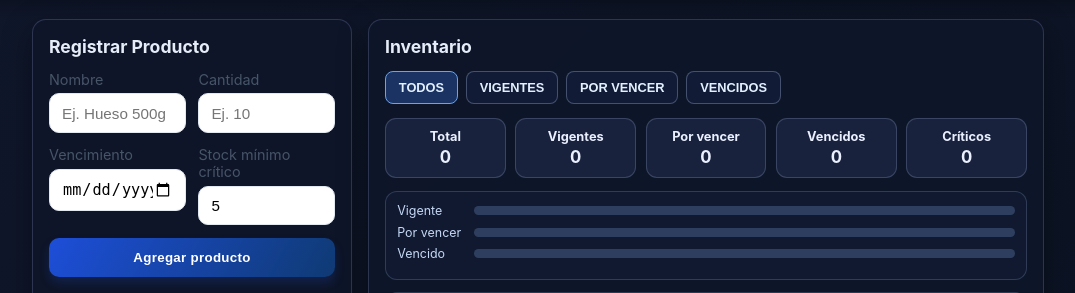
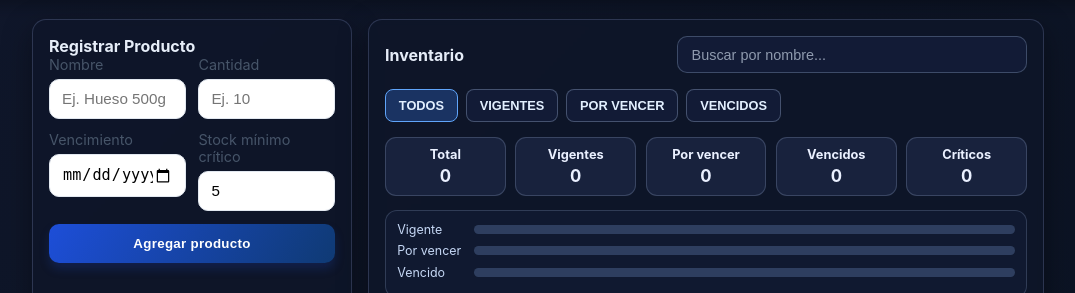
Before and after one commit to vicenteantoniosagreh-sudo/inventario-alertas, a PHP site: page / in a window 1280 px wide. Shown: the part 67-360 px from the top of the page, without its empty margins (102-1177 px from the left). Run offline with PHP 8.4, Linux system fonts and the light colour scheme.

Commit message:
se agrego barra de busqueda

```diff
--- a/frontend/css/style.css
+++ b/frontend/css/style.css
@@ -124,8 +124,9 @@ body {
 }
 
 .panel h2 {
-    margin: 0 0 0.85rem;
-    font-size: 1.1rem;
+    margin: 0;
+    font-size: 1rem;
+    white-space: nowrap;
 }
 
 .form-grid {
@@ -192,7 +193,33 @@ body {
     display: flex;
     align-items: center;
     justify-content: space-between;
-    gap: 0.75rem;
+    gap: 1.5rem;
+    margin-bottom: 1rem;
+}
+
+.search-box {
+    flex: 0 1 350px;
+}
+
+.search-input {
+    width: 100%;
+    padding: 0.6rem 0.85rem;
+    border: 1px solid rgba(144, 163, 195, 0.35);
+    background: rgba(20, 30, 59, 0.8);
+    border-radius: 10px;
+    color: #e3f0ff;
+    font-size: 0.9rem;
+    transition: border-color .2s ease, background .2s ease;
+}
+
+.search-input::placeholder {
+    color: rgba(227, 240, 255, 0.6);
+}
+
+.search-input:focus {
+    outline: none;
+    border-color: #60a5fa;
+    background: rgba(25, 35, 69, 0.9);
 }
 
 .tabs {
--- a/frontend/index.php
+++ b/frontend/index.php
@@ -46,6 +46,9 @@
             <section class="panel list-panel">
                 <div class="toolbar">
                     <h2>Inventario</h2>
+                    <div class="search-box">
+                        <input type="text" id="searchInput" placeholder="Buscar por nombre..." class="search-input" />
+                    </div>
                 </div>
 
                 <div class="tabs" id="statusTabs">
--- a/frontend/js/app.js
+++ b/frontend/js/app.js
@@ -1,5 +1,5 @@
 // API PHP para prototipo desarrollado con XAMPP
-const API = "../backend/api.php?resource=products";
+const API = "../backend/api.php?resource=productos";
 
 const form = document.getElementById("productForm");
 const mensajeEl = document.getElementById("mensaje");
@@ -9,6 +9,7 @@ const statusTabs = document.querySelectorAll(".status-tab");
 
 let products = [];
 let currentStatus = "all";
+let searchQuery = "";
 
 statusTabs.forEach(tab => {
     tab.addEventListener("click", () => {
@@ -17,6 +18,11 @@ statusTabs.forEach(tab => {
         currentStatus = tab.getAttribute("data-status");
         loadProducts();
     });
+});
+
+document.getElementById("searchInput").addEventListener("input", (e) => {
+    searchQuery = e.target.value.toLowerCase();
+    renderProducts();
 });
 
 form.addEventListener("submit", async (e) => {
@@ -82,7 +88,7 @@ async function deleteProduct(id) {
     const clave = confirm("¿Eliminar este producto del inventario?");
     if (!clave) return;
 
-    const res = await fetch(`../backend/api.php?resource=products&id=${id}`, { method: "DELETE" });
+    const res = await fetch(`../backend/api.php?resource=productos&id=${id}`, { method: "DELETE" });
     if (res.ok) {
         showMessage("Producto eliminado", "success");
         await loadProducts();
@@ -95,7 +101,10 @@ async function deleteProduct(id) {
 async function loadProducts() {
     const res = await fetch(API);
     products = await res.json();
+    renderProducts();
+}
 
+function renderProducts() {
     const stockCritico = Number(document.getElementById("stockCritico").value) || 5;
     productsGrid.innerHTML = "";
 
@@ -103,7 +112,11 @@ async function loadProducts() {
 
     const filtered = products
         .map((p) => ({ ...p, status: getStatus(p), diasRestantes: Math.ceil((new Date(p.vencimiento + "T23:59:59") - new Date()) / (1000 * 60 * 60 * 24)) }))
-        .filter((p) => currentStatus === "all" || p.status === currentStatus);
+        .filter((p) => {
+            const matchStatus = currentStatus === "all" || p.status === currentStatus;
+            const matchSearch = searchQuery === "" || p.nombre.toLowerCase().includes(searchQuery);
+            return matchStatus && matchSearch;
+        });
 
     filtered.forEach((product) => {
         summary.total += 1;
```
